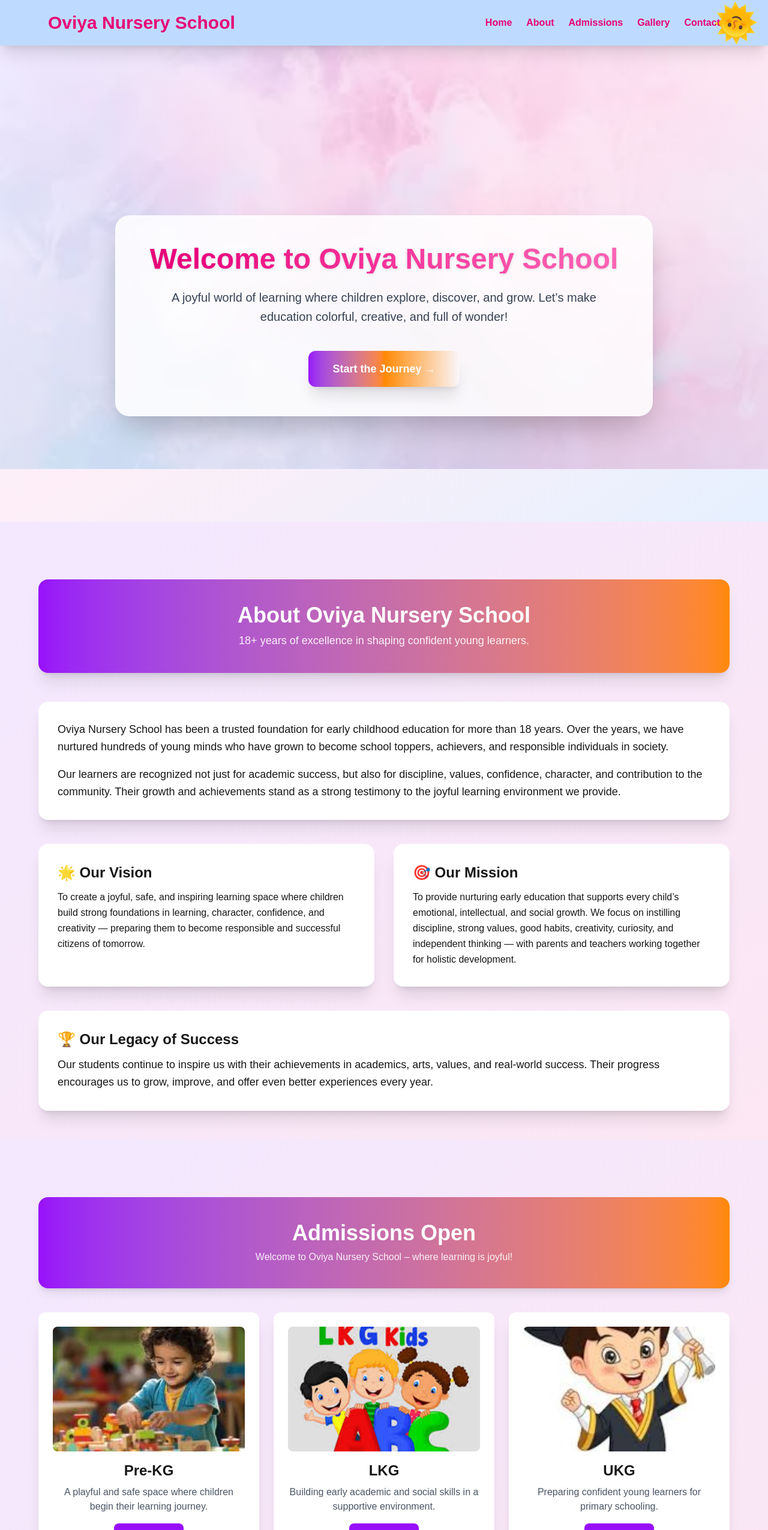
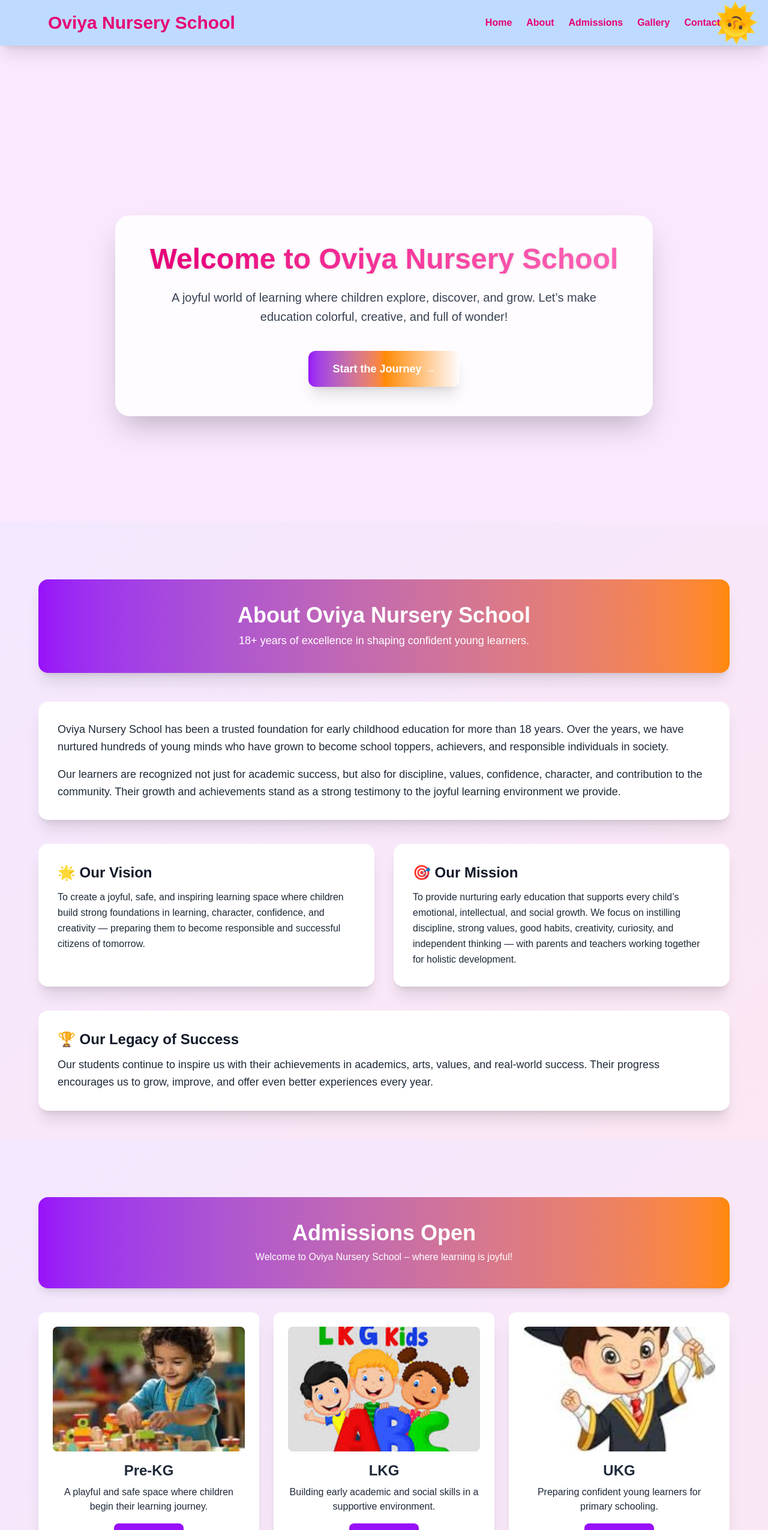
Before and after one commit to OviyaSenthilk/oviyanursery, a Next.js app: page / in a window 1280 px wide. Shown: the top 2551 px of the page at 60% size. Built offline with nearby package versions, Linux system fonts and the light colour scheme.

Commit message:
completed

```diff
--- a/src/app/layout.js
+++ b/src/app/layout.js
@@ -8,21 +8,21 @@ export const metadata = {
 
 export default function RootLayout({ children }) {
   return (
-    <html lang="en">
-      <body className="flex flex-col min-h-screen">
+    <html lang="en" className="overflow-x-hidden">
+      <body className="flex flex-col min-h-screen overflow-x-hidden">
 
         {/* Navbar stays at top */}
-        <header className="fixed top-0 left-0 w-full z-50 bg-white shadow">
+        <header className="fixed top-0 left-0 w-full max-w-full z-50 bg-white shadow overflow-x-hidden">
           <Navbar />
         </header>
 
         {/* Push content below navbar */}
-        <main className="flex-grow mt-[70px]">
+        <main className="flex-grow mt-[70px] w-full max-w-full overflow-x-hidden">
           {children}
         </main>
 
         {/* Footer always stays at bottom */}
-        <footer>
+        <footer className="w-full max-w-full overflow-x-hidden">
           <Footer />
         </footer>
 
--- a/src/components/AboutSection.jsx
+++ b/src/components/AboutSection.jsx
@@ -3,7 +3,7 @@ import { motion } from "framer-motion";
 
 export default function About() {
   return (
-    <div className="min-h-screen bg-gradient-to-br from-purple-100 to-pink-100
+    <div className="min-h-screen w-full bg-gradient-to-br from-purple-100 to-pink-100
     px-4 sm:px-8 md:px-10 pt-24 pb-12">
       <div className="max-w-6xl mx-auto">
 
@@ -14,10 +14,12 @@ export default function About() {
           className="bg-gradient-to-r from-purple-600 to-orange-400 text-white
           p-6 sm:p-10 rounded-2xl shadow-xl text-center mb-10 sm:mb-12"
         >
-          <h1 className="text-2xl sm:text-3xl md:text-4xl font-bold">
+          <h1 className="text-2xl sm:text-3xl md:text-4xl font-bold text-white">
             About Oviya Nursery School
           </h1>
-          <p className="mt-2 text-sm sm:text-base md:text-lg opacity-90">
+
+          {/* 🔥 REMOVED opacity-90 */}
+          <p className="mt-2 text-sm sm:text-base md:text-lg font-medium text-white">
             18+ years of excellence in shaping confident young learners.
           </p>
         </motion.div>
@@ -27,7 +29,7 @@ export default function About() {
           initial={{ opacity: 0 }}
           animate={{ opacity: 1 }}
           className="bg-white p-6 sm:p-8 rounded-2xl shadow-xl mb-10
-          leading-relaxed text-sm sm:text-base md:text-lg"
+          leading-relaxed text-sm sm:text-base md:text-lg text-gray-800 font-medium"
         >
           <p>
             Oviya Nursery School has been a trusted foundation for early childhood
@@ -52,9 +54,9 @@ export default function About() {
             initial={{ opacity: 0, x: -50 }}
             whileInView={{ opacity: 1, x: 0 }}
             transition={{ duration: 0.6 }}
-            className="bg-white p-6 sm:p-8 rounded-2xl shadow-xl"
+            className="bg-white p-6 sm:p-8 rounded-2xl shadow-xl text-gray-800 font-medium"
           >
-            <h2 className="text-xl sm:text-2xl font-semibold mb-3 flex items-center gap-2">
+            <h2 className="text-xl sm:text-2xl font-semibold mb-3 flex items-center gap-2 text-gray-900">
               🌟 Our Vision
             </h2>
             <p className="leading-relaxed text-sm sm:text-base">
@@ -70,9 +72,9 @@ export default function About() {
             initial={{ opacity: 0, x: 50 }}
             whileInView={{ opacity: 1, x: 0 }}
             transition={{ duration: 0.6 }}
-            className="bg-white p-6 sm:p-8 rounded-2xl shadow-xl"
+            className="bg-white p-6 sm:p-8 rounded-2xl shadow-xl text-gray-800 font-medium"
           >
-            <h2 className="text-xl sm:text-2xl font-semibold mb-3 flex items-center gap-2">
+            <h2 className="text-xl sm:text-2xl font-semibold mb-3 flex items-center gap-2 text-gray-900">
               🎯 Our Mission
             </h2>
             <p className="leading-relaxed text-sm sm:text-base">
@@ -85,14 +87,14 @@ export default function About() {
           </motion.div>
         </div>
 
-        {/* ACHIEVEMENTS SECTION */}
+        {/* ACHIEVEMENTS */}
         <motion.div
           initial={{ opacity: 0 }}
           whileInView={{ opacity: 1 }}
           transition={{ duration: 0.7 }}
-          className="bg-white p-6 sm:p-8 rounded-2xl shadow-xl mt-10"
+          className="bg-white p-6 sm:p-8 rounded-2xl shadow-xl mt-10 text-gray-800 font-medium"
         >
-          <h2 className="text-xl sm:text-2xl font-semibold mb-3">
+          <h2 className="text-xl sm:text-2xl font-semibold mb-3 text-gray-900">
             🏆 Our Legacy of Success
           </h2>
           <p className="leading-relaxed text-sm sm:text-base md:text-lg">
--- a/src/components/AdmissionsSection.jsx
+++ b/src/components/AdmissionsSection.jsx
@@ -11,15 +11,15 @@ export default function Admissions() {
 
         {/* HEADER BANNER */}
         <motion.div
-          initial={{ opacity: 0, y: -20 }}
-          animate={{ opacity: 1, y: 0 }}
+          initial={{ y: -20 }}
+          animate={{ y: 0 }}
           className="bg-gradient-to-r from-purple-600 to-orange-400 text-white
           p-6 sm:p-10 rounded-2xl shadow-lg mb-10 text-center"
         >
           <h1 className="text-2xl sm:text-3xl md:text-4xl font-bold">
             Admissions Open
           </h1>
-          <p className="mt-2 opacity-90 text-sm sm:text-base">
+          <p className="mt-2 text-sm sm:text-base">
             Welcome to Oviya Nursery School – where learning is joyful!
           </p>
         </motion.div>
@@ -27,25 +27,33 @@ export default function Admissions() {
         {/* GRID SECTIONS */}
         <div className="grid grid-cols-1 sm:grid-cols-2 md:grid-cols-3 gap-6">
 
-          {/* PRE-KG */}
+          {[
+            { title: "Pre-KG", img: "/images/prekg.jpeg", desc: "A playful and safe space where children begin their learning journey." },
+            { title: "LKG", img: "/images/lkg.jpeg", desc: "Building early academic and social skills in a supportive environment." },
+            { title: "UKG", img: "/images/ukg.jpeg", desc: "Preparing confident young learners for primary schooling." },
+          ].map((item, index) => (
             <motion.div
-            initial={{ opacity: 0, y: 40 }}
-            whileInView={{ opacity: 1, y: 0 }}
-            transition={{ duration: 0.5 }}
-            className="bg-white rounded-xl p-6 shadow-xl text-center"
+              key={item.title}
+              initial={{ y: 40 }}
+              whileInView={{ y: 0 }}
+              transition={{ duration: 0.5 + index * 0.2 }}
+              className="bg-white rounded-xl p-6 shadow-xl text-center text-gray-800"
             >
               <div className="relative w-full h-48 sm:h-52 rounded-lg overflow-hidden mb-4">
                 <Image
-                src="/images/prekg.jpeg"
-                alt="Pre-KG"
+                  src={item.img}
+                  alt={item.title}
                   fill
                   className="object-cover"
                 />
               </div>
 
-            <h2 className="text-xl sm:text-2xl font-bold mb-2">Pre-KG</h2>
-            <p className="text-gray-600 mb-4 text-sm sm:text-base">
-              A playful and safe space where children begin their learning journey.
+              <h2 className="text-xl sm:text-2xl font-bold mb-2">
+                {item.title}
+              </h2>
+
+              <p className="mb-4 text-sm sm:text-base text-gray-800">
+                {item.desc}
               </p>
 
               <Link href="/#contact">
@@ -55,77 +63,20 @@ export default function Admissions() {
                 </button>
               </Link>
             </motion.div>
-
-          {/* LKG */}
-          <motion.div
-            initial={{ opacity: 0, y: 40 }}
-            whileInView={{ opacity: 1, y: 0 }}
-            transition={{ duration: 0.7 }}
-            className="bg-white rounded-xl p-6 shadow-xl text-center"
-          >
-            <div className="relative w-full h-48 sm:h-52 rounded-lg overflow-hidden mb-4">
-              <Image
-                src="/images/lkg.jpeg"
-                alt="LKG"
-                fill
-                className="object-cover"
-              />
+          ))}
         </div>
 
-            <h2 className="text-xl sm:text-2xl font-bold mb-2">LKG</h2>
-            <p className="text-gray-600 mb-4 text-sm sm:text-base">
-              Building early academic and social skills in a supportive environment.
-            </p>
-
-            <Link href="/#contact">
-              <button className="bg-purple-600 hover:bg-purple-700 text-white
-              px-5 py-2 rounded-lg shadow-md">
-                Apply Now
-              </button>
-            </Link>
-          </motion.div>
-
-          {/* UKG */}
+        {/* EXTRA SECTION */}
         <motion.div
-            initial={{ opacity: 0, y: 40 }}
-            whileInView={{ opacity: 1, y: 0 }}
-            transition={{ duration: 0.9 }}
-            className="bg-white rounded-xl p-6 shadow-xl text-center"
-          >
-            <div className="relative w-full h-48 sm:h-52 rounded-lg overflow-hidden mb-4">
-              <Image
-                src="/images/ukg.jpeg"
-                alt="UKG"
-                fill
-                className="object-cover"
-              />
-            </div>
-
-            <h2 className="text-xl sm:text-2xl font-bold mb-2">UKG</h2>
-            <p className="text-gray-600 mb-4 text-sm sm:text-base">
-              Preparing confident young learners for primary schooling.
-            </p>
-
-            <Link href="/#contact">
-              <button className="bg-purple-600 hover:bg-purple-700 text-white
-              px-5 py-2 rounded-lg shadow-md">
-                Apply Now
-              </button>
-            </Link>
-          </motion.div>
-
-        </div>
-
-        {/* EXTRA DESCRIPTIVE SECTION */}
-        <motion.div
-          initial={{ opacity: 0 }}
-          whileInView={{ opacity: 1 }}
-          className="bg-white rounded-xl p-6 sm:p-8 mt-10 shadow-xl text-center"
+          initial={{ y: 30 }}
+          whileInView={{ y: 0 }}
+          className="bg-white rounded-xl p-6 sm:p-8 mt-10 shadow-xl text-center text-gray-800"
         >
           <h2 className="text-2xl sm:text-3xl font-bold mb-4">
             Why Choose Oviya Nursery?
           </h2>
-          <p className="text-gray-600 text-sm sm:text-lg leading-relaxed max-w-3xl mx-auto">
+
+          <p className="text-sm sm:text-lg leading-relaxed max-w-3xl mx-auto">
             We focus on ensuring every child is happy, confident, and curious.
             With creative learning, caring teachers, and a safe environment,
             we bring your child forward into society with strong values and skills.
--- a/src/components/GallerySection.jsx
+++ b/src/components/GallerySection.jsx
@@ -10,7 +10,7 @@ export default function Gallery() {
   return (
     <section
       id="gallery"
-      className="px-4 sm:px-8 md:px-12 py-16 bg-white"
+      className="px-4 sm:px-8 md:px-12 py-16 bg-white text-gray-900"
     >
       <h2 className="text-2xl sm:text-3xl font-semibold mb-8 text-center">
         Our Gallery
@@ -27,7 +27,8 @@ export default function Gallery() {
               alt="School Photo"
               width={600}
               height={400}
-              className="w-full h-auto object-cover hover:scale-105 transition-transform duration-300"
+              className="w-full h-auto object-cover transition-transform duration-300 hover:scale-105 active:scale-100"
+              priority={i === 0}
             />
           </div>
         ))}
--- a/src/components/HomeSection.jsx
+++ b/src/components/HomeSection.jsx
@@ -1,28 +1,99 @@
-// components/HomeSection.js
+// // components/HomeSection.js
+// "use client";
+// import { motion } from "framer-motion";
+
+// export default function HomeSection() {
+//   return (
+//     <div id="home" className="relative overflow-hidden min-h-[100svh] flex items-center justify-center px-4 sm:px-8 md:px-10 pt-28">
+//       {/* Background */}
+//       <img src="./images/back.jpeg" className="absolute inset-0 w-full h-full object-cover opacity-70" alt="Nursery School Background"/>
+//       <div className="absolute inset-0 bg-fuchsia-200"></div>
+
+//       {/* Hero Card */}
+//       <motion.div initial={{ opacity: 0, y: 40 }} animate={{ opacity: 1, y: 0 }} transition={{ duration: 0.7 }} className="relative w-full max-w-4xl bg-white/85 backdrop-blur-md p-6 sm:p-8 md:p-12 rounded-3xl shadow-2xl text-center border border-white/40">
+//         <motion.h1 initial={{ opacity: 0, y: -15 }} animate={{ opacity: 1, y: 0 }} transition={{ duration: 0.6, delay: 0.1 }} className="text-3xl sm:text-4xl md:text-5xl font-extrabold bg-gradient-to-r from-pink-600 via-pink-500 to-pink-400 bg-clip-text text-transparent mb-4 sm:mb-6 drop-shadow-sm">
+//           Welcome to Oviya Nursery School
+//         </motion.h1>
+
+//         <motion.p initial={{ opacity: 0 }} animate={{ opacity: 1 }} transition={{ duration: 0.7, delay: 0.2 }} className="text-base sm:text-lg md:text-xl leading-relaxed text-gray-700 mb-6 sm:mb-10">
+//           A joyful world of learning where children explore, discover, and grow. Let’s make education colorful, creative, and full of wonder!
+//         </motion.p>
+
+//         <motion.button onClick={() => document.getElementById("about")?.scrollIntoView({ behavior: "smooth" })} className="bg-gradient-to-r from-purple-600 via-orange-400 to-white-500 hover:opacity-90 text-white py-3 sm:py-4 px-6 sm:px-10 rounded-xl shadow-xl font-semibold text-base sm:text-lg">
+//           Start the Journey →
+//         </motion.button>
+//       </motion.div>
+//     </div>
+//   );
+// }
 "use client";
 import { motion } from "framer-motion";
 
 export default function HomeSection() {
   return (
-    <div id="home" className="relative overflow-hidden min-h-[100svh] flex items-center justify-center px-4 sm:px-8 md:px-10 pt-28">
-      {/* Background */}
-      <img src="./images/back.jpeg" className="absolute inset-0 w-full h-full object-cover opacity-70" alt="Nursery School Background"/>
-      <div className="absolute inset-0 bg-gradient-to-br from-purple-100/70 via-pink-100/70 to-blue-100/70"></div>
+    <section
+      id="home"
+      className="relative w-full min-h-[100svh] flex items-center justify-center overflow-hidden
+                 px-4 sm:px-8 md:px-10 pt-28"
+    >
+      {/* Background wrapper that always matches section height */}
+      <div className="absolute inset-0 -z-10">
+        <img
+          src="./images/back.jpeg"
+          className="w-full h-full object-cover opacity-70"
+          alt="Nursery School Background"
+        />
+        <div className="absolute inset-0 bg-fuchsia-100" />
+      </div>
 
       {/* Hero Card */}
-      <motion.div initial={{ opacity: 0, y: 40 }} animate={{ opacity: 1, y: 0 }} transition={{ duration: 0.7 }} className="relative w-full max-w-4xl bg-white/85 backdrop-blur-md p-6 sm:p-8 md:p-12 rounded-3xl shadow-2xl text-center border border-white/40">
-        <motion.h1 initial={{ opacity: 0, y: -15 }} animate={{ opacity: 1, y: 0 }} transition={{ duration: 0.6, delay: 0.1 }} className="text-3xl sm:text-4xl md:text-5xl font-extrabold bg-gradient-to-r from-pink-600 via-pink-500 to-pink-400 bg-clip-text text-transparent mb-4 sm:mb-6 drop-shadow-sm">
+      <motion.div
+        initial={{ opacity: 0, y: 40 }}
+        animate={{ opacity: 1, y: 0 }}
+        transition={{ duration: 0.7 }}
+        className="relative w-full max-w-4xl mx-auto
+                   bg-white/85 backdrop-blur-md
+                   p-6 sm:p-8 md:p-12
+                   rounded-3xl shadow-2xl text-center
+                   border border-white/40"
+      >
+        <motion.h1
+          initial={{ opacity: 0, y: -15 }}
+          animate={{ opacity: 1, y: 0 }}
+          transition={{ duration: 0.6, delay: 0.1 }}
+          className="text-3xl sm:text-4xl md:text-5xl font-extrabold
+                     bg-gradient-to-r from-pink-600 via-pink-500 to-pink-400
+                     bg-clip-text text-transparent
+                     mb-4 sm:mb-6 drop-shadow-sm"
+        >
           Welcome to Oviya Nursery School
         </motion.h1>
 
-        <motion.p initial={{ opacity: 0 }} animate={{ opacity: 1 }} transition={{ duration: 0.7, delay: 0.2 }} className="text-base sm:text-lg md:text-xl leading-relaxed text-gray-700 mb-6 sm:mb-10">
-          A joyful world of learning where children explore, discover, and grow. Let’s make education colorful, creative, and full of wonder!
+        <motion.p
+          initial={{ opacity: 0 }}
+          animate={{ opacity: 1 }}
+          transition={{ duration: 0.7, delay: 0.2 }}
+          className="text-base sm:text-lg md:text-xl
+                     leading-relaxed text-gray-700
+                     mb-6 sm:mb-10"
+        >
+          A joyful world of learning where children explore, discover, and grow.
+          Let’s make education colorful, creative, and full of wonder!
         </motion.p>
 
-        <motion.button onClick={() => document.getElementById("about")?.scrollIntoView({ behavior: "smooth" })} className="bg-gradient-to-r from-purple-600 via-orange-400 to-white-500 hover:opacity-90 text-white py-3 sm:py-4 px-6 sm:px-10 rounded-xl shadow-xl font-semibold text-base sm:text-lg">
+        <motion.button
+          onClick={() =>
+            document.getElementById("about")?.scrollIntoView({ behavior: "smooth" })
+          }
+          className="bg-gradient-to-r from-purple-600 via-orange-400 to-white-500
+                     hover:opacity-90 text-white
+                     py-3 sm:py-4 px-6 sm:px-10
+                     rounded-xl shadow-xl
+                     font-semibold text-base sm:text-lg"
+        >
           Start the Journey →
         </motion.button>
       </motion.div>
-    </div>
+    </section>
   );
 }
```
Also changed, not shown: src/components/ContactSection.jsx (+46 -14 lines), src/components/Navbar.jsx (+8 -9 lines). Lines whose indentation alone changed are shown as unchanged.
